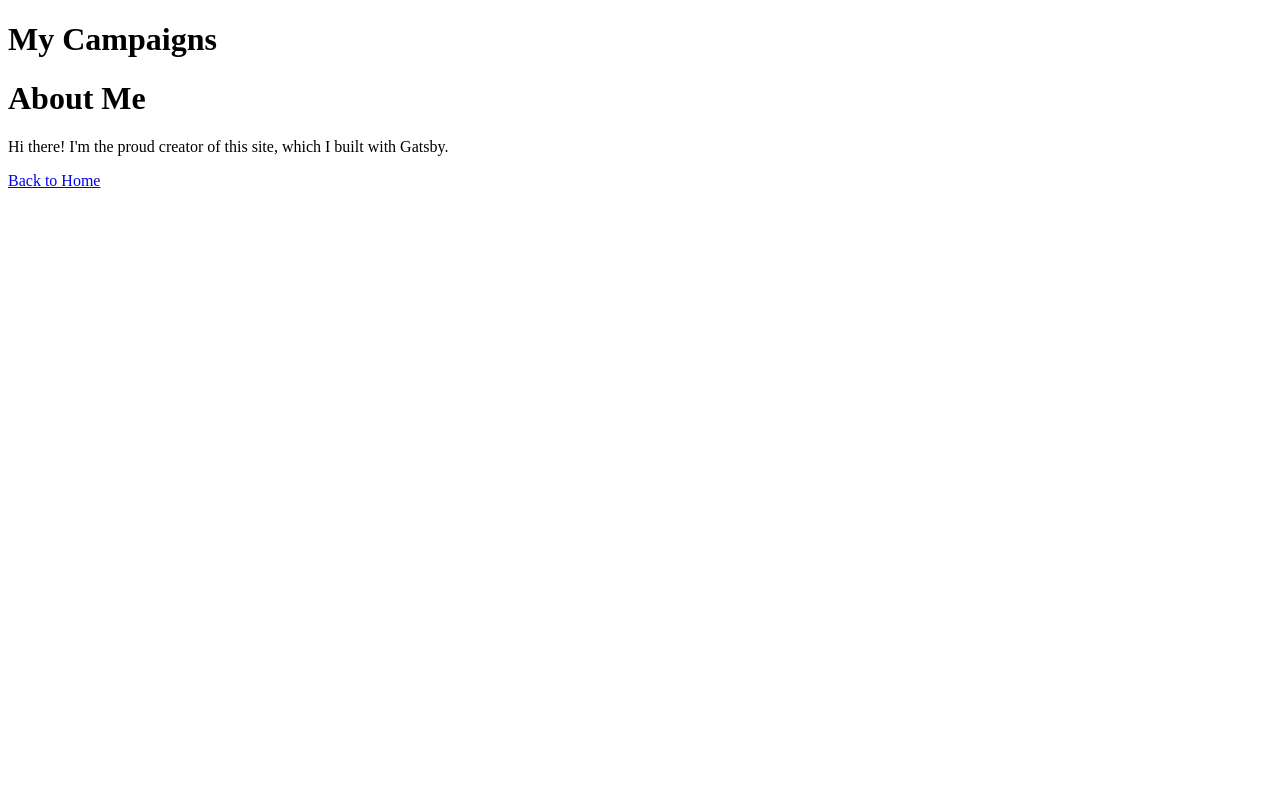
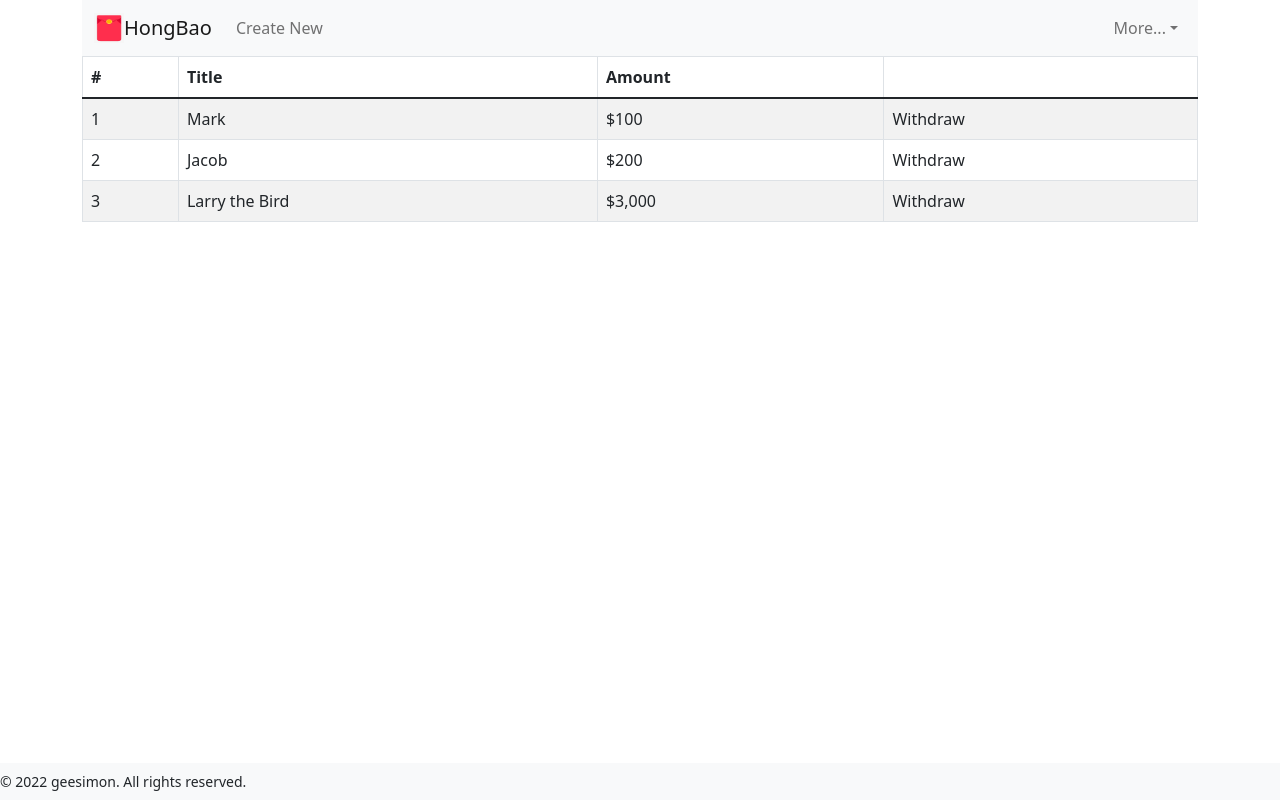
Before and after one commit to geesimon/hongbao-ui, a Gatsby site: page /myCampaigns in a window 1280 px wide. Built offline with nearby package versions, Linux system fonts and the light colour scheme; Gatsby itself is replaced by a stand-in of ours.

Commit message:
Add 2 more pages

```diff
--- a/src/components/layout.js
+++ b/src/components/layout.js
@@ -9,11 +9,6 @@ const Layout = ({ pageTitle, children }) => {
         <main className="container">
             <title>{pageTitle}</title>
             <Header />
-            <Row className="mx-0">
-                <Button as={Col} variant="primary">Connect Wallet</Button>
-                <Button as={Col} variant="secondary" className="mx-2">Create New Campaign</Button>
-                <Button as={Col} variant="success">Button #3</Button>
-            </Row>
             {children}
             <Footer />
         </main>
--- a/src/pages/campaign.js
+++ b/src/pages/campaign.js
@@ -1,12 +1,22 @@
-import * as React from 'react'
-import { Link } from 'gatsby'
+import * as React from 'react';
+import {Card, Button, ListGroup, ListGroupItem} from 'react-bootstrap';
+import Layout from '../components/layout';
 
 const CampaignPage = () => {
   return (
-    <main>
-      <title>Campaign Details</title>
-      <Link to="/">Back to Home</Link>
-    </main>
+    <Layout pageTitle="Campaign Info">
+      <Card>
+        <Card.Body>
+          <Card.Title>Campaign Title</Card.Title>
+          <Card.Subtitle className="mb-2 text-muted">Already Got: $1,000</Card.Subtitle>
+          <Card.Text>
+            Some quick example text to build on the card title and make up the bulk of
+            the card's content.
+          </Card.Text>
+          <Button variant="primary">Give</Button>
+        </Card.Body>
+      </Card>
+    </Layout>
   )
 }
 
--- a/src/pages/myCampaigns.js
+++ b/src/pages/myCampaigns.js
@@ -1,15 +1,41 @@
-import * as React from 'react'
-import { Link } from 'gatsby'
+import * as React from 'react';
+import {Table} from 'react-bootstrap';
+import Layout from '../components/layout';
 
 const MyCampaigns = () => {
   return (
-    <main>
-      <title>My Campaigns</title>
-      <h1>My Campaigns</h1>
-      <h1>About Me</h1>
-      <p>Hi there! I'm the proud creator of this site, which I built with Gatsby.</p>
-      <Link to="/">Back to Home</Link>
-    </main>
+    <Layout pageTitle="My Campaigns">
+      <Table striped bordered hover>
+        <thead>
+          <tr>
+            <th>#</th>
+            <th>Title</th>
+            <th>Amount</th>
+            <th></th>
+          </tr>
+        </thead>
+        <tbody>
+          <tr>
+            <td>1</td>
+            <td>Mark</td>
+            <td>$100</td>
+            <td>Withdraw</td>
+          </tr>
+          <tr>
+            <td>2</td>
+            <td>Jacob</td>
+            <td>$200</td>
+            <td>Withdraw</td>
+          </tr>
+          <tr>
+            <td>3</td>
+            <td>Larry the Bird</td>
+            <td>$3,000</td>
+            <td>Withdraw</td>
+          </tr>
+        </tbody>
+      </Table>
+    </Layout>
   )
 }
 
```
